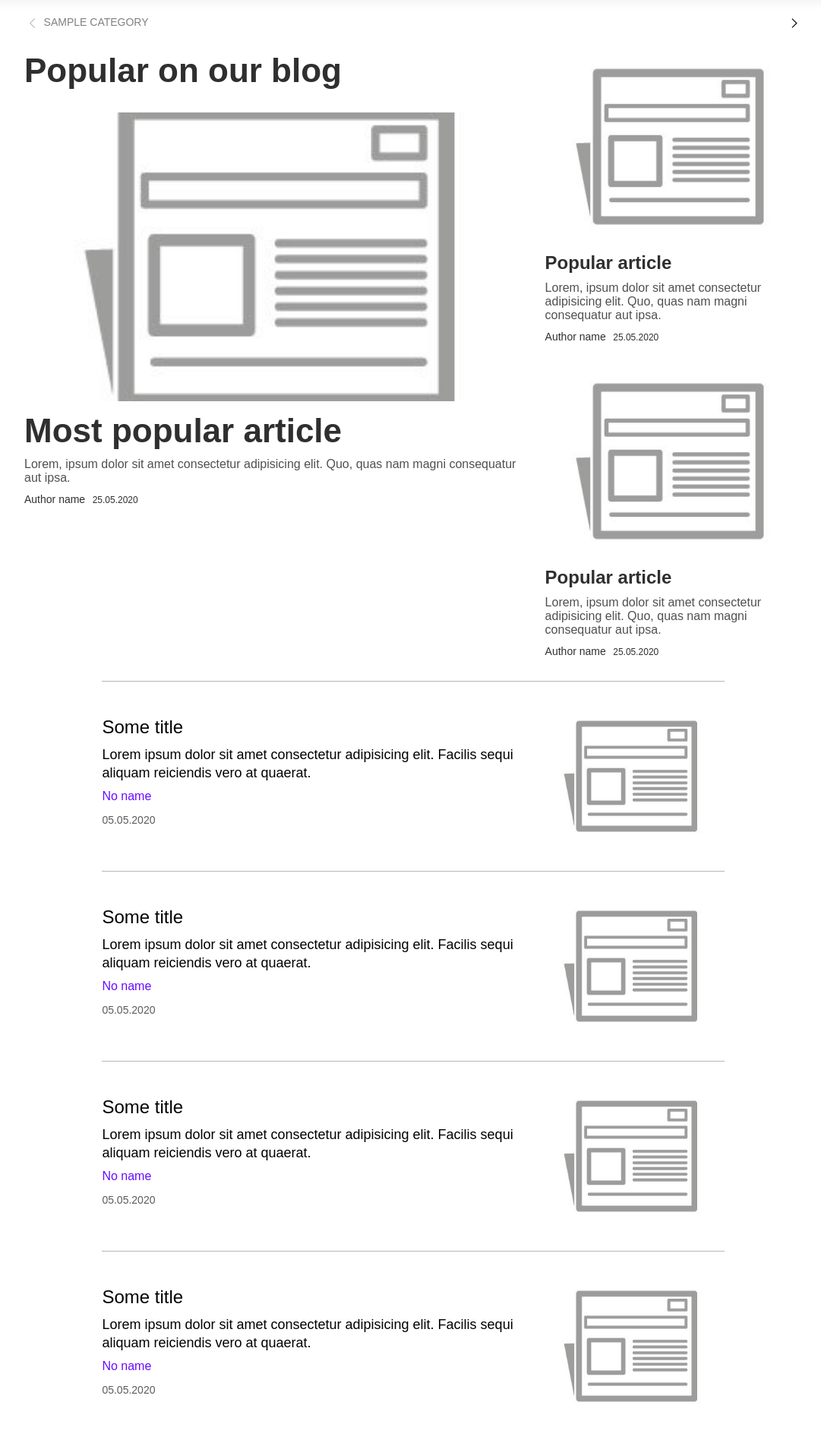
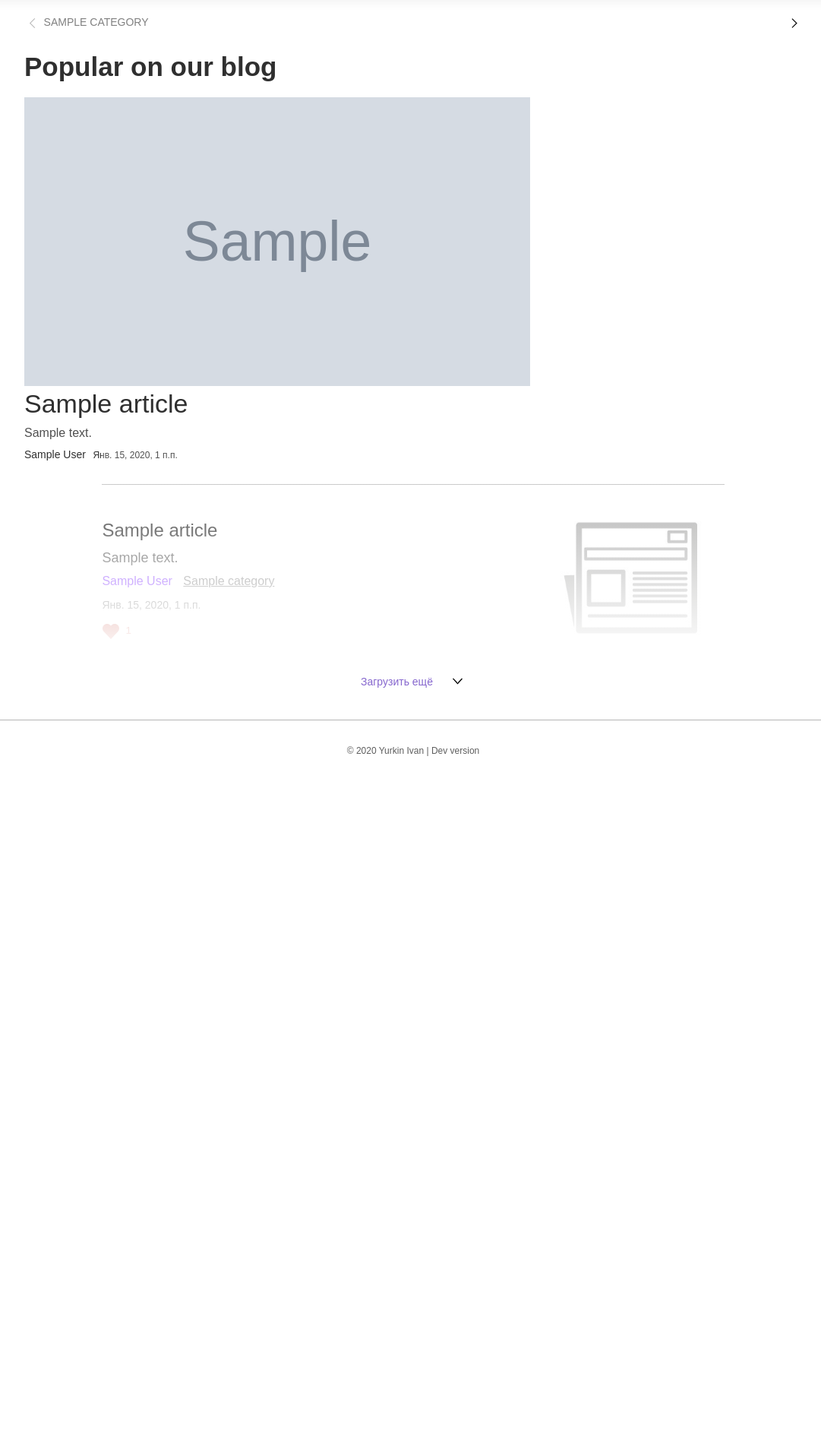
Before and after one commit to urkin-dev/Blog, a Django app: page / in a window 1280 px wide. Shown: the part 65-1960 px from the top of the page at 76% size, without its empty margins (96-1177 px from the left). After the commit the page ends 1060 px from the top, so only its background shows below. Run offline with Django 3.2, Linux system fonts and the light colour scheme; tables that the repository leaves empty hold one stand-in row (values such as "Sample post"); grey boxes marked "Sample" are stand-in pictures.

Commit message:
Added response home page design, made rander with articles, changed models

```diff
--- a/blog/apps/main_app/models.py
+++ b/blog/apps/main_app/models.py
@@ -14,15 +14,36 @@
         verbose_name_plural = 'Категории'
 
 class Article(models.Model):
-    article_image       = models.ImageField(upload_to='img/articles', max_length=100, default='img/default/default.jpg')
+    article_image       = models.ImageField(upload_to='img/articles', max_length=100, default='img/default_images/default.jpg')
     article_title       = models.CharField('Название статьи', max_length = 30)
-    article_description = models.CharField('Краткое описание статьи', max_length = 45)
+    article_description = models.CharField('Краткое описание статьи', max_length = 150)
     article_text        = models.TextField('Текст статьи')
     pub_date            = models.DateTimeField('Дата публикации')
-    is_main_article     = models.BooleanField('Главная статья(всего 3 места)', default=False)
+    is_main_in_category = models.BooleanField('Главная статья в своей категории(можно поставить только 1)', default=False)
+    is_main_in_homepage = models.BooleanField('Главная статья на домашней страницу(всего 3)', default=False)
     author_name         = models.CharField('Логин автора', max_length=50, default="No name")
     category            = models.ForeignKey(Category, on_delete=models.SET_DEFAULT, db_column='category_no', default=0)
     likes               = models.IntegerField(default=0)
+
+    def save(self, *args, **kwargs):
+        if self.is_main_in_category:
+            try:
+                temp = Article.objects.get(is_main_in_category=True, category=self.category)
+                if self != temp:
+                    temp.is_main_in_category = False
+                    temp.save()
+            except Article.DoesNotExist:
+                pass
+
+        if self.is_main_in_homepage:
+            try:
+                main_count = len(Article.objects.filter(is_main_in_homepage=True))
+                if main_count == 3:
+                    self.is_main_in_homepage = False
+            except Article.DoesNotExist:
+                pass
+
+        super(Article, self).save(*args, **kwargs)
 
     def __str__(self):
         return self.article_title
--- a/blog/apps/main_app/views.py
+++ b/blog/apps/main_app/views.py
@@ -1,8 +1,12 @@
 # TODO Create new pages for other categories
 from django.shortcuts import render
 
-from .models import Category
+from .models import Category, Article
 
 def index(req):
-    categories = Category.objects.all()
-    return render(req, 'pages/index.html', { 'categories': categories })
+    categories          = Category.objects.all()
+    main_articles       = Article.objects.filter(is_main_in_homepage=True).order_by('likes') # Get three main articles and order by likes
+    main_articles_array = main_articles[1:]
+
+    popular_articles = Article.objects.order_by('-likes')[:10]
+    return render(req, 'pages/index.html', { 'categories': categories, 'main_article': main_articles[0], 'articles': popular_articles, 'main_articles': main_articles_array })
--- a/blog/static/styles/home.css
+++ b/blog/static/styles/home.css
@@ -1,15 +1,19 @@
 *, *::before, *::after {
     box-sizing: border-box;
+}
+
+a {
+    text-decoration: none;
 }
 
 /* **************************** POPULAR ARTICLES **************************** */
 
 .main-title {
-    font-size: 44px;
+    font-size: 35px;
     color: #2f2f2f;
     margin: 0;
     padding: 0;
-    margin-bottom: 30px;
+    margin-bottom: 20px;
     -moz-user-select: none;
     -webkit-user-select: none;
 }
@@ -52,10 +56,11 @@
     margin: 0;
     padding: 0;
     margin-top: 10px;
+    font-size: 22px;
 }
 
 .popular-wrapper__most-popular .popular-article__title {
-    font-size: 44px;
+    font-size: 34px;
 }
 
 .popular-article__desc {
@@ -69,7 +74,6 @@
 .popular-article__author-name {
     color: #2f2f2f;
     font-size: 14px;
-    text-decoration: none;
 }
 
 .popular-article__date {
@@ -105,12 +109,13 @@
 .article {
     display: flex;
     align-items: center;
-    height: 250px;
+    min-height: 250px;
     border-top: 1px solid rgb(182, 182, 182);
 }
 
 .article__content {
     margin-right: 30px;
+    width: 100%;
 }
 
 .article__title {
@@ -119,7 +124,6 @@
     padding: 0;
     margin: 0;
     font-weight: 500;
-    text-decoration: none;
 }
 
 .aritcle__desc {
@@ -127,13 +131,28 @@
     padding: 0;
     font-size: 18px;
     line-height: 24px;
-    color: #000;
+    color: rgb(44, 44, 44);
 }
 
 .article__author-name {
     font-size: 16px;
     color: rgb(106, 11, 255);
-    text-decoration: none;
+    transition: .3s color;
+}
+
+.article__author-name:hover {
+    color: rgb(45, 22, 82);
+}
+
+.article__category {
+    color: rgb(99, 99, 99);
+    text-decoration: underline;
+    margin-left: 10px;
+    transition: .3s color;
+}
+
+.article__category:hover {
+    color: rgb(10, 10, 10);
 }
 
 .article__date {
@@ -155,7 +174,7 @@
     bottom: 0;
     height: 21px;
     background-color: transparent;
-    color: #6740c2;
+    color: #8667ce;
     border: none;
     width: 160px;
     text-align: left;
@@ -167,11 +186,33 @@
     justify-content: space-around;
     align-items: center;
     transition: .3s opacity;
+    padding: 0;
 }
 
 .load-btn:hover {
     cursor: pointer;
     opacity: .8;
+}
+
+.like-btn {
+    background-color: transparent;
+    border: none;
+    display: flex;
+    align-items: center;
+    padding: 0;
+    margin: 0;
+    color: #c0392b;
+    transition: .3s;
+    outline: none;
+}
+
+.like-btn:hover {
+    filter: brightness(.8);
+    cursor: pointer;
+}
+
+.like-btn svg {
+    margin-right: 7px;
 }
 
 /* **************************** FOOTER **************************** */
--- a/blog/templates/pages/index.html
+++ b/blog/templates/pages/index.html
@@ -11,45 +11,63 @@
 {% block content %}
     <div class="wrapper">
         <div class="popular-wrapper">
+
+            {% if main_article %}
+
                 <div class="popular-wrapper__most-popular">
                     <h1 class="main-title">Popular on our blog</h1>
                     <div class="popular-article">
-                    <img src="/media/img/default_images/default.jpg" alt="Article image" class="popular-article__img">
-                    <h2 class="popular-article__title">Most popular article</h2>
-                    <p class="popular-article__desc">Lorem, ipsum dolor sit amet consectetur adipisicing elit. Quo, quas nam magni consequatur aut ipsa.</p>
-                    <a href="#" class="popular-article__author-name">Author name</a>
-                    <span class="popular-article__date">25.05.2020</span>
+                        <a href="#"><img src=" {{ main_article.article_image.url }} " alt="Article image" class="popular-article__img"></a>
+                        <a href="#" class="popular-article__title">{{ main_article.article_title }}</a>
+                        <a href="#"><p class="popular-article__desc">{{ main_article.article_description }}</p></a>
+                        <a href="#" class="popular-article__author-name">{{ main_article.author_name }}</a>
+                        <span class="popular-article__date">{{ main_article.pub_date }}</span>
                     </div>
                 </div>
+
+            {% endif %}
+
             <div class="popular-wrapper__less-popular">
+
+                {% if main_articles %}
+                    {% for a in main_articles %}
+
                         <div class="popular-article">
-                    <img src="/media/img/default_images/default.jpg" alt="Article image" class="popular-article__img">
-                    <h2 class="popular-article__title">Popular article</h2>
-                    <p class="popular-article__desc">Lorem, ipsum dolor sit amet consectetur adipisicing elit. Quo, quas nam magni consequatur aut ipsa.</p>
-                    <a href="#" class="popular-article__author-name">Author name</a>
-                    <span class="popular-article__date">25.05.2020</span>
+                            <a href="#"><img src="{{ a.article_image.url }}" alt="Article image" class="popular-article__img"></a>
+                            <a href="#" class="popular-article__title">{{a.article_title}}</a>
+                            <a href="#"><p class="popular-article__desc">{{a.article_description}}</p></a>
+                            <a href="#" class="popular-article__author-name">{{a.author_name}}</a>
+                            <span class="popular-article__date">{{a.pub_date}}</span>
                         </div>
-                <div class="popular-article">
-                    <img src="/media/img/default_images/default.jpg" alt="Article image" class="popular-article__img">
-                    <h2 class="popular-article__title">Popular article</h2>
-                    <p class="popular-article__desc">Lorem, ipsum dolor sit amet consectetur adipisicing elit. Quo, quas nam magni consequatur aut ipsa.</p>
-                    <a href="#" class="popular-article__author-name">Author name</a>
-                    <span class="popular-article__date">25.05.2020</span>
-                </div>
+
+                    {% endfor %}
+                {% endif %}
+
             </div>
         </div>
         <div class="article-wrapper">
 
-            {% for i in '0123456789'|make_list %}
+            {% for a in articles %}
+
+                {% if not a.is_main_in_homepage %}
+
                     <div class="article">
                         <div class="article__content">
-                        <a href="#" class="article__title">Some title</a>
-                        <p class="aritcle__desc">Lorem ipsum dolor sit amet consectetur adipisicing elit. Facilis sequi aliquam reiciendis vero at quaerat.</p>
-                        <a href="#" class="article__author-name">No name</a>
-                        <p class="article__date">05.05.2020</p>
+                            <a href="#" class="article__title">{{ a.article_title }}</a>
+                            <a href="#"><p class="aritcle__desc">{{ a.article_description }}</p></a>
+                            <a href="#" class="article__author-name">{{ a.author_name }}</a>
+                            <a href="#" class="article__category">{{ a.category }}</a>
+                            <p class="article__date">{{ a.pub_date }}</p>
+                            <button class="like-btn">
+                                <?xml version="1.0" ?><svg height="24" version="1.1" width="24" xmlns="http://www.w3.org/2000/svg" xmlns:cc="http://creativecommons.org/ns#" xmlns:dc="http://purl.org/dc/elements/1.1/" xmlns:rdf="http://www.w3.org/1999/02/22-rdf-syntax-ns#"><g transform="translate(0 -1028.4)"><path d="m7 1031.4c-1.5355 0-3.0784 0.5-4.25 1.7-2.3431 2.4-2.2788 6.1 0 8.5l9.25 9.8 9.25-9.8c2.279-2.4 2.343-6.1 0-8.5-2.343-2.3-6.157-2.3-8.5 0l-0.75 0.8-0.75-0.8c-1.172-1.2-2.7145-1.7-4.25-1.7z" fill="#c0392b"/></g></svg>
+                                {{ a.likes }}
+                            </button>
                         </div>
-                    <img src="/media/img/default_images/default.jpg" alt="Article image" class="article__img">
+                        <a href="#"><img src="/media/img/default_images/default.jpg" alt="Article image" class="article__img"></a>
                     </div>
+
+                {% endif %}
+
             {% endfor %}
             <button class="load-btn">
                 Загрузить ещё
```
Also changed, not shown: other parts of blog/static/styles/home.css (+80 -0 lines), blog/apps/main_app/migrations/0002_auto_20200524_1451.py (added), blog/apps/main_app/migrations/0003_auto_20200524_1532.py (added), blog/apps/main_app/migrations/0004_article_is_main_in_homepage.py (added), blog/media/img/articles/Dmls0_3UYAA7qMB.jpg_large.jpg (added), blog/media/img/base/heart.svg (added). Lines whose indentation alone changed are shown as unchanged.
